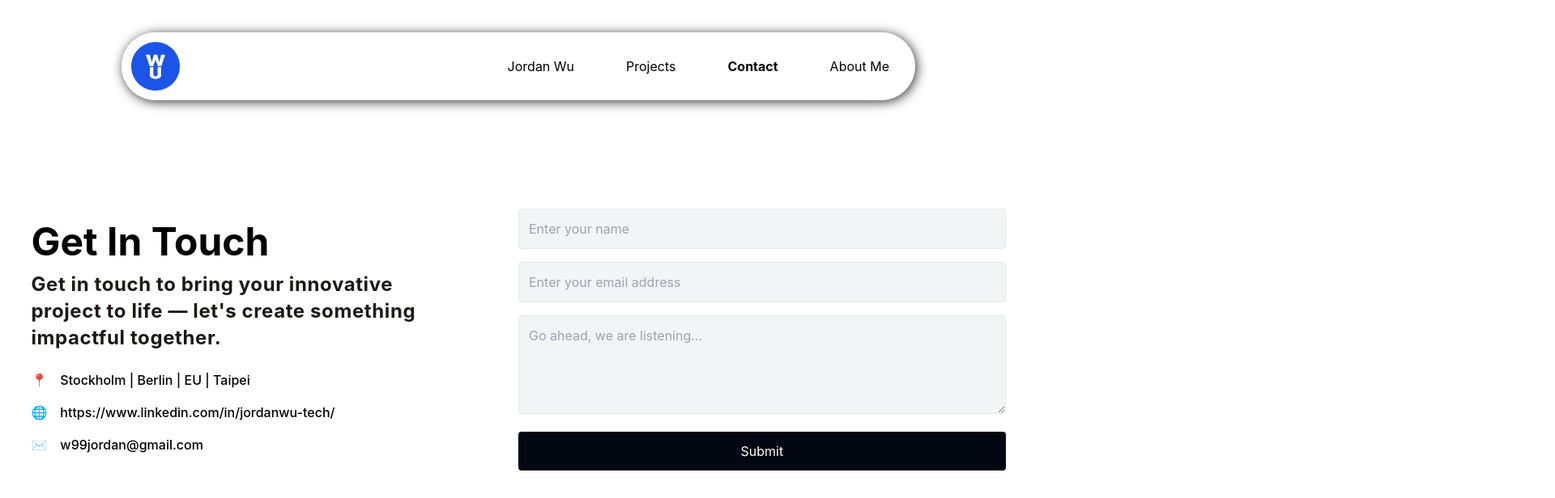
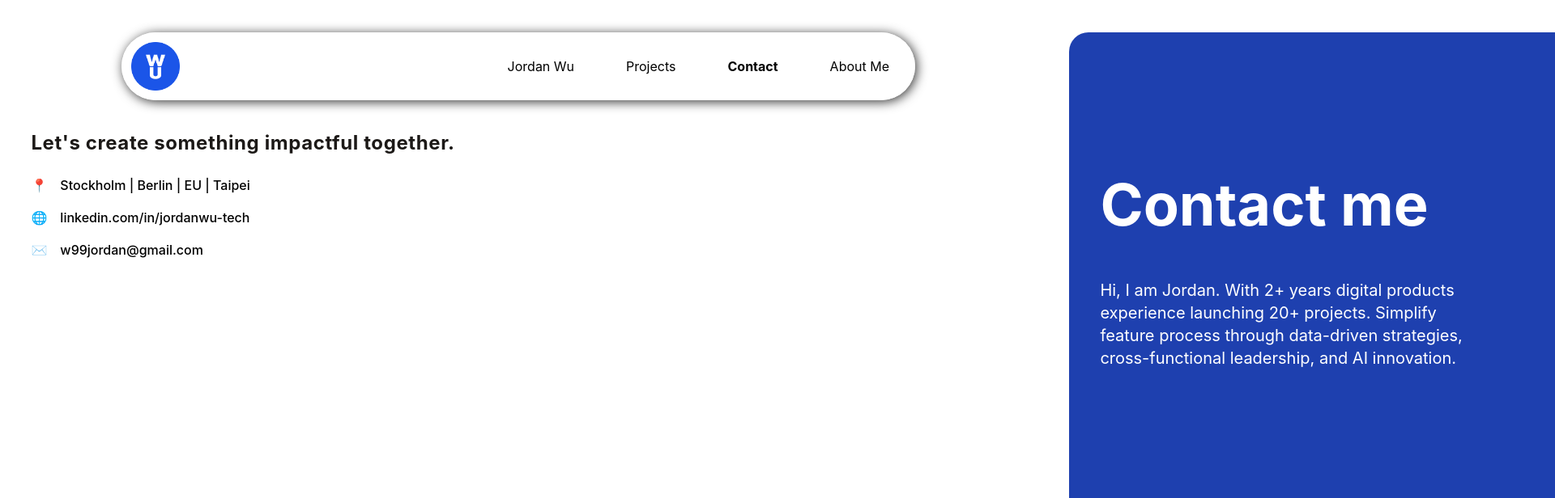
Before and after one commit to WuChihWei/my-portfolio, a Next.js app: page /contact in a window 1280 px wide. Shown: the top 616 px of the page at 81% size, 1920 px wide, since content can reach past the window. Built offline with nearby package versions, Linux system fonts and the light colour scheme.

Commit message:
modify contact page

```diff
--- a/app/contact/page.js
+++ b/app/contact/page.js
@@ -1,54 +1,15 @@
 "use client";
 
-import React, { useState } from 'react';
+import React from 'react';
+import Footer from '../../components/Footer';
 
 export default function ContactPage() {
-  const [formData, setFormData] = useState({ name: '', email: '', message: '' });
-  const [submitStatus, setSubmitStatus] = useState('');
-
-  const handleChange = (e) => {
-    setFormData({ ...formData, [e.target.name]: e.target.value });
-  };
-
-  const handleAdminClick = () => {
-    router.push('/admin');
-  };
-
-  const handleSubmit = async (e) => {
-    e.preventDefault();
-    console.log('Form submitted');
-    setSubmitStatus('Sending...');
-
-    const router = useRouter();
-
-
-    try {
-      console.log('Sending request to /api/contact');
-      const response = await fetch('/api/contact', {
-        method: 'POST',
-        headers: { 'Content-Type': 'application/json' },
-        body: JSON.stringify(formData),
-      });
-
-      console.log('Response received:', response.status);
-      if (response.ok) {
-        setSubmitStatus('Message sent successfully!');
-        setFormData({ name: '', email: '', message: '' });
-      } else {
-        setSubmitStatus('Failed to send message. Please try again.');
-      }
-    } catch (error) {
-      console.error('Error:', error);
-      setSubmitStatus('An error occurred. Please try again later.');
-    }
-  };
-
   return (
-    <div className="h-screen-200 pt-20 md:h-screen-40 items-center mx-auto p-p-gap flex flex-wrap">
-      {/* Left side: Contact Information */}
-      <div className="w-full mb-4  md:w-1/2 pr-4">
-        <h2 className="heading-1-custom">Get In Touch</h2>
-        <h4 className="heading-3-custom mr-20 mb-6 text-stone-900">Get in touch to bring your innovative project to life — let's create something impactful together.</h4>
+    <div className="h-full md:h-screen-40 items-center  flex flex-col flex-wrap">
+      <div className="w-full p-p-gap pt-40">
+        <h4 className="heading-3-custom mr-20 mb-6 text-stone-900">
+          Let's create something impactful together.
+        </h4>
         <div className="space-y-2 md:space-y-4">
           <p className="flex items-center">
             <span className="mr-4">📍</span>
@@ -56,62 +17,25 @@ export default function ContactPage() {
           </p>
           <p className="flex items-center">
             <span className="mr-4">🌐</span>
-            <span className="text-base md:text-base font-medium">https://www.linkedin.com/in/jordanwu-tech/</span>
+            <a
+              href="https://www.linkedin.com/in/jordanwu-tech/"
+              target="_blank"
+              rel="noopener noreferrer"
+              className="text-base md:text-base font-medium hover:text-blue-600 transition-colors duration-300"
+            >
+              linkedin.com/in/jordanwu-tech
+            </a>
           </p>
-          <p className="flex items-center ">
+          <p className="flex items-center">
             <span className="mr-4">✉️</span>
             <span className="text-base md:text-base font-medium">w99jordan@gmail.com</span>
           </p>
         </div>
       </div>
 
-      {/* Right side: Form and Submit Button */}
-      <div className="w-full md:w-1/2">
-        <form className="space-y-2 md:space-y-4" onSubmit={handleSubmit}>
-          <div>
-            <input
-              type="text"
-              id="name"
-              name="name"
-              value={formData.name}
-              onChange={handleChange}
-              placeholder="Enter your name"
-              className="w-full p-3 border rounded bg-gray-100"
-              required
-            />
-          </div>
-          <div>
-            <input
-              type="email"
-              id="email"
-              name="email"
-              value={formData.email}
-              onChange={handleChange}
-              placeholder="Enter your email address"
-              className="w-full p-3 border rounded bg-gray-100"
-              required
-            />
-          </div>
-          <div>
-            <textarea
-              id="message"
-              name="message"
-              value={formData.message}
-              onChange={handleChange}
-              rows={4}
-              placeholder="Go ahead, we are listening..."
-              className="w-full p-3 border rounded bg-gray-100"
-              required
-            ></textarea>
-          </div>
-          <button type="submit" className="w-full bg-gray-950 text-white px-4 py-3 rounded hover:bg-indigo-600">
-            Submit
-          </button>
-        </form>
-        {submitStatus && <p className="mt-4 text-center">{submitStatus}</p>}
+      <div className="w-full">
+        <Footer.Top />
       </div>
-
-
     </div>
   );
 }
```
